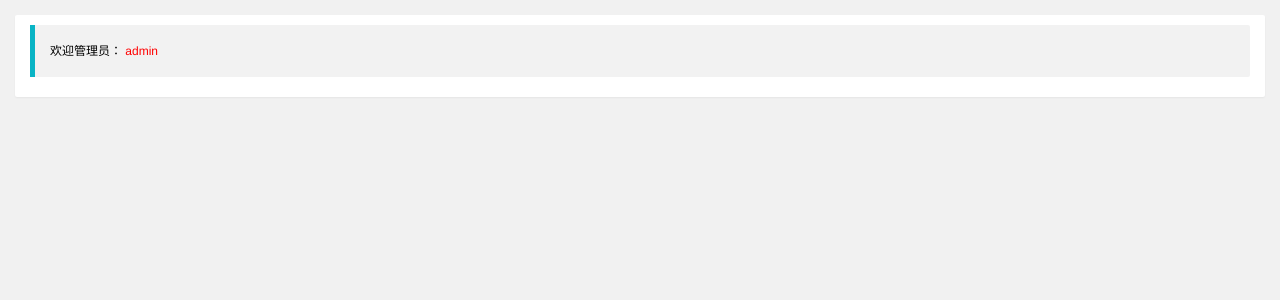
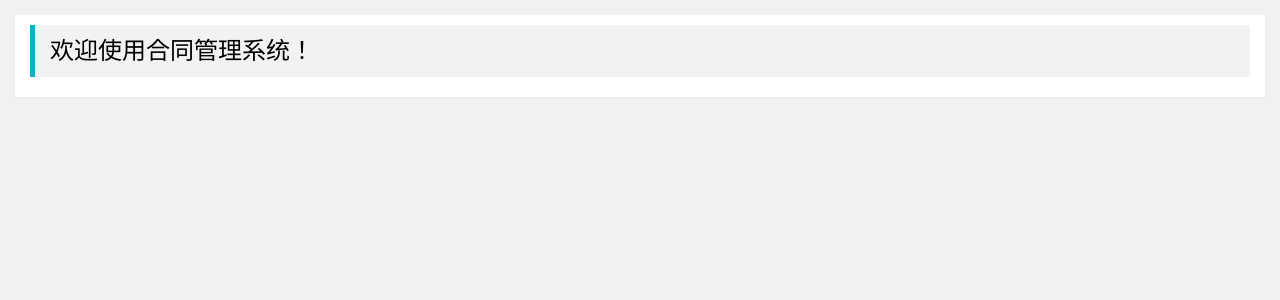
Before and after one commit to Night-Govery/CMS, a Flask app: page /welcome in a window 1280 px wide. Shown: the top 300 px of the page. Run offline with Flask 2, Linux system fonts and the light colour scheme; the visitor is signed in with stand-in values (Sample User, id 1).

Commit message:
修改了显示文本

```diff
--- a/templates/main.html
+++ b/templates/main.html
@@ -35,7 +35,7 @@
                     </dl>
                 </li>
                 <li class="layui-nav-item to-index">
-                    &ensp;管理员账户</li>
+                    &ensp;账户</li>
             </ul>
 
 
--- a/templates/welcome.html
+++ b/templates/welcome.html
@@ -42,9 +42,7 @@
                 <div class="layui-col-md12">
                     <div class="layui-card">
                         <div class="layui-card-body ">
-                            <blockquote class="layui-elem-quote">欢迎管理员：
-                                <span class="x-red" >admin</span>
-                                <span id="time"></span>
+                            <blockquote class="layui-elem-quote"><h1>欢迎使用合同管理系统！</h1>
                             </blockquote>
                         </div>
                     </div>
```
